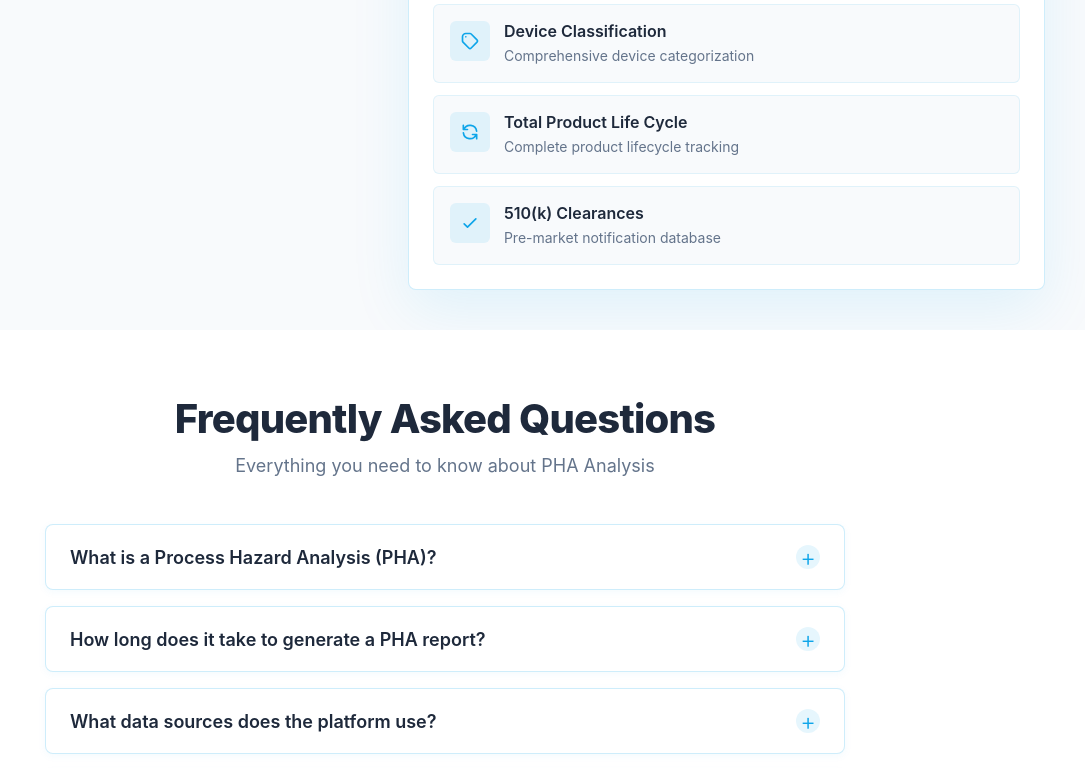
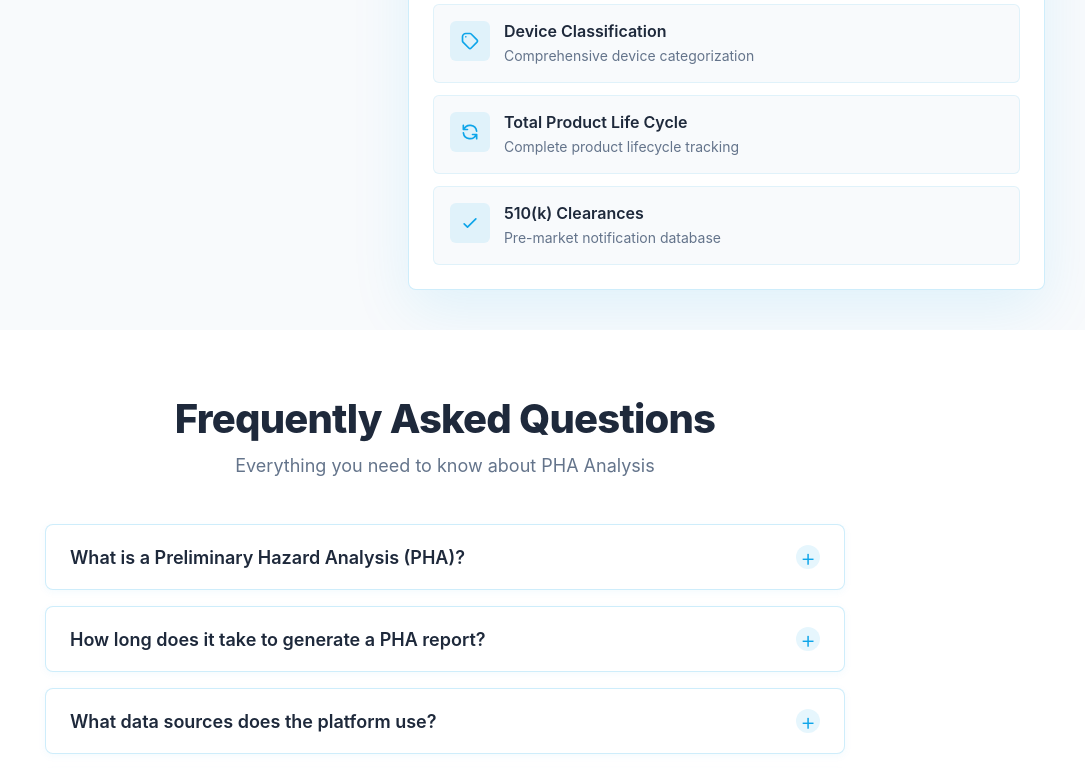
Before and after one commit to FocusKPI-DS/cira-health-report, a Next.js app: page / in a window 1280 px wide. Shown: the part 899-1667 px from the top of the page, without its empty margins (195-1280 px from the left). Built offline with nearby package versions, Linux system fonts and the light colour scheme; no server answers.

Commit message:
replace Process Hazard Analysis into  Preliminary Hazard Analysis

```diff
--- a/app/layout.tsx
+++ b/app/layout.tsx
@@ -6,7 +6,7 @@ import Footer from '@/components/Footer'
 
 export const metadata: Metadata = {
   title: 'First PHA Analysis Draft under 30 minutes',
-  description: 'Generate your Process Hazard Analysis quickly and efficiently',
+  description: 'Generate your Preliminary Hazard Analysis quickly and efficiently',
   icons: {
     icon: '/favicon.ico',
   },
--- a/app/page.tsx
+++ b/app/page.tsx
@@ -45,7 +45,7 @@ export default function Home() {
             <span className={styles.highlight}>In 30 Seconds </span>
           </h1>
           <p className={styles.subtitle}>
-            Streamline your Process Hazard Analysis with AI-powered insights.<br />
+            Streamline your Preliminary Hazard Analysis with AI-powered insights.<br />
             Generate comprehensive reports quickly and efficiently.
           </p>
           <form onSubmit={handleSubmit} className={styles.ctaForm}>
@@ -170,12 +170,12 @@ export default function Home() {
                 className={styles.faqQuestion}
                 onClick={() => setOpenFaqIndex(openFaqIndex === 0 ? null : 0)}
               >
-                <span>What is a Process Hazard Analysis (PHA)?</span>
+                <span>What is a Preliminary Hazard Analysis (PHA)?</span>
                 <span className={styles.faqIcon}>{openFaqIndex === 0 ? '−' : '+'}</span>
               </button>
               {openFaqIndex === 0 && (
                 <div className={styles.faqAnswer}>
-                  A Process Hazard Analysis (PHA) is a systematic evaluation of potential hazards associated with industrial processes. It helps identify and assess risks, ensuring compliance with safety regulations and FDA requirements for medical devices.
+                  A Preliminary Hazard Analysis (PHA) is a systematic evaluation of potential hazards associated with industrial processes. It helps identify and assess risks, ensuring compliance with safety regulations and FDA requirements for medical devices.
                 </div>
               )}
             </div>
```
Also changed, not shown: 2 other files (tests, documents, lock files or other folders).
